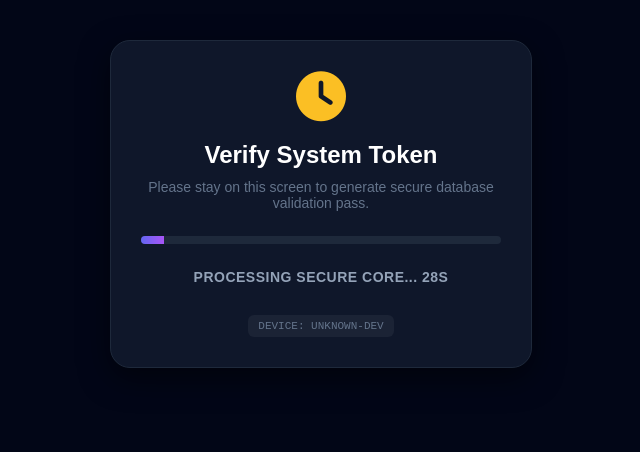
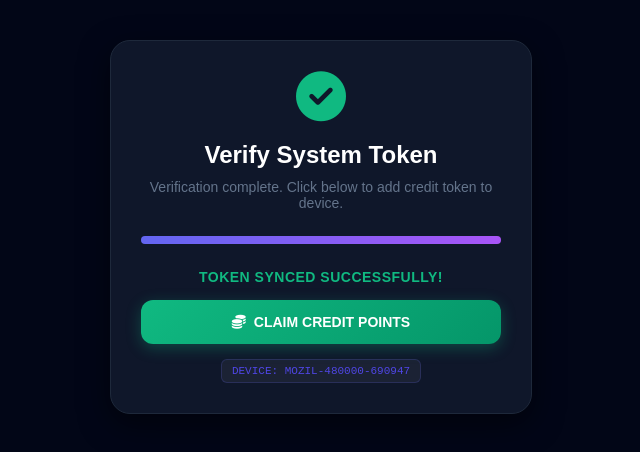
Before and after one commit to easytowin108/Hijxsn, a plain HTML site: page index.html in a window 1280 px wide. Both pictures are taken after a click on the button "START TIMER TO CLAIM". Shown: the whole page, without its empty margins (319-959 px from the left). Drawn offline with Linux system fonts and the light colour scheme.

Commit message:
Update index.html

```diff
--- a/index.html
+++ b/index.html
@@ -97,7 +97,8 @@
             border-radius: 6px;
             font-size: 11px;
             font-family: monospace;
-            color: #64748b;
+            color: #4f46e5;
+            border: 1px solid rgba(99, 102, 241, 0.2);
             margin-top: 15px;
             display: inline-block;
         }
@@ -108,7 +109,7 @@
         }
 
         @keyframes bounceIn {
-            0 { transform: scale(0.3); opacity: 0; }
+            0% { transform: scale(0.3); opacity: 0; }
             50% { transform: scale(1.05); opacity: 0.8; }
             70% { transform: scale(0.9); opacity: 0.9; }
             100% { transform: scale(1); opacity: 1; }
@@ -140,21 +141,40 @@
     </div>
 
     <script>
-        let time = 30;
+        let time = 1;
         let currentProgress = 0;
         let timerRunning = false;
         let intv = null;
         let activeDevice = "UNKNOWN-DEV";
 
-        // Global context parameters runtime window listener
+        // --- 100% SAME HARDWARE SPEC FINGERPRINT GENERATOR ---
+        // Yeh dashboard wale rules se exact match karega chahe link se khule ya iframe se
+        function getLocalHardwareIdentity() {
+            if(localStorage.getItem('device_fingerprint_id')) {
+                return localStorage.getItem('device_fingerprint_id');
+            }
+            const userAgentString = window.navigator.userAgent.replace(/[^a-zA-Z]/g, '').slice(0, 5);
+            const physicalScreenDimensions = window.screen.height * window.screen.width;
+            const cryptRandomSalt = Math.floor(Math.random() * 899999 + 100000);
+            const cleanDerivedId = `${userAgentString}-${physicalScreenDimensions}-${cryptRandomSalt}`.toUpperCase();
+            localStorage.setItem('device_fingerprint_id', cleanDerivedId);
+            return cleanDerivedId;
+        }
+
+        // Hybrid Device Tracking Detector Channel
         window.addEventListener('load', () => {
+            // 1. Check if Parent Context exists (Loaded Inside Main Dashboard App Frame)
             if (window.ACTIVE_DEVICE_ID) {
                 activeDevice = window.ACTIVE_DEVICE_ID;
             } else if (window.parent && window.parent.ACTIVE_DEVICE_ID) {
                 activeDevice = window.parent.ACTIVE_DEVICE_ID;
             } else if (window.parent && window.parent.document.getElementById('deviceIdDisplay')) {
                 activeDevice = window.parent.document.getElementById('deviceIdDisplay').innerText;
+            } else {
+                // 2. Fallback Mode: (Opened Directly via Standalone Web Link Location)
+                activeDevice = getLocalHardwareIdentity();
             }
+
             document.getElementById('detectedIdBox').innerText = "DEVICE: " + activeDevice;
         });
 
@@ -168,7 +188,7 @@
 
             intv = setInterval(() => {
                 time--;
-                currentProgress += (100 / 30);
+                currentProgress += (10000 / 3);
 
                 document.getElementById('progress').style.width = currentProgress + '%';
                 document.getElementById('txt').innerHTML = `Processing Secure Core... ${time}s`;
@@ -190,13 +210,14 @@
             document.getElementById('claimBtn').disabled = true;
             document.getElementById('claimBtn').style.opacity = "0.6";
 
-            // Parent application container validation engine callback trigger
+            // Check context loops for automatic credit redirection dispatch
             if (window.parent && typeof window.parent.closeCodeEngineFromIframe === 'function') {
                 window.parent.closeCodeEngineFromIframe();
             } else if (window.parent && typeof window.parent.closeCodeEngine === 'function') {
                 window.parent.closeCodeEngine();
             } else {
-                alert(`Success! 1 Credit point attached securely to hardware node ID.`);
+                // Agar direct link se khula hai toh alert dega ki data terminal system synced hai
+                alert(`Success! 1 Credit point attached securely to device profile:\n${activeDevice}`);
             }
         }
     </script>
```
